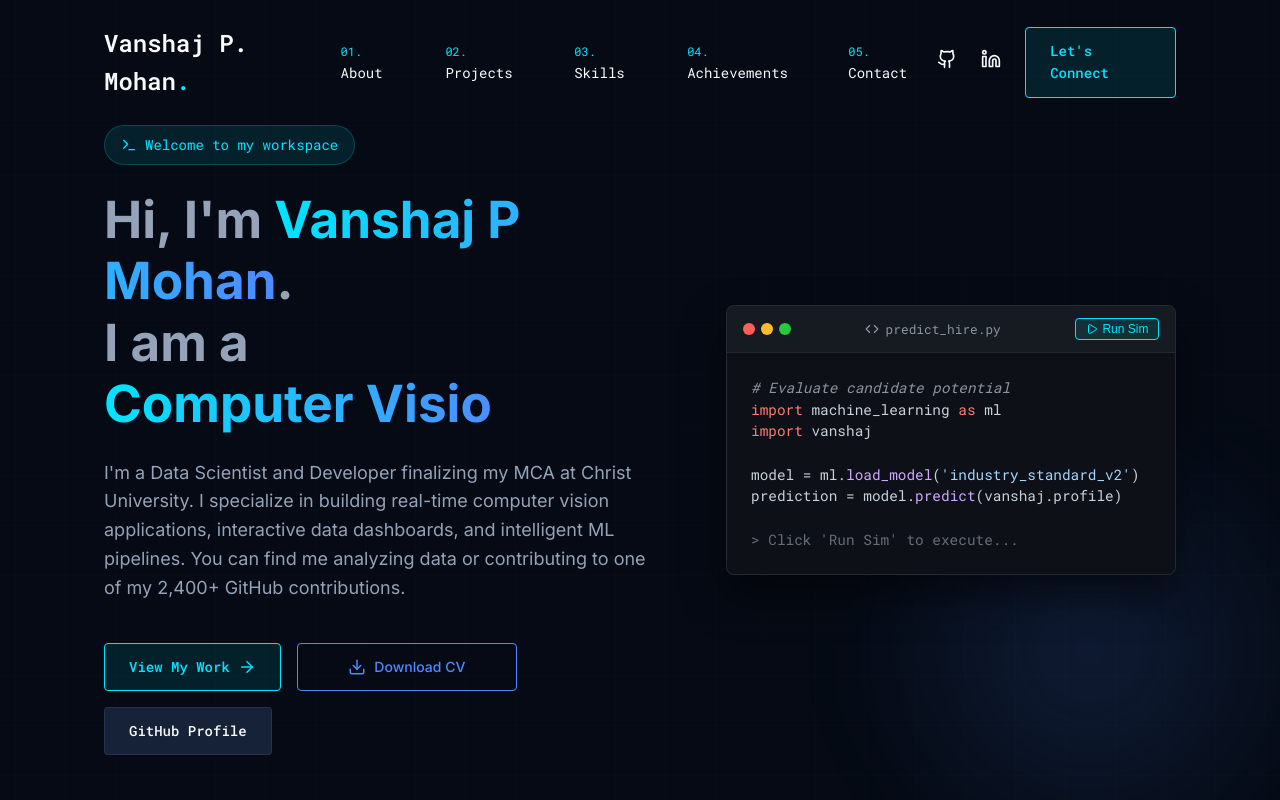
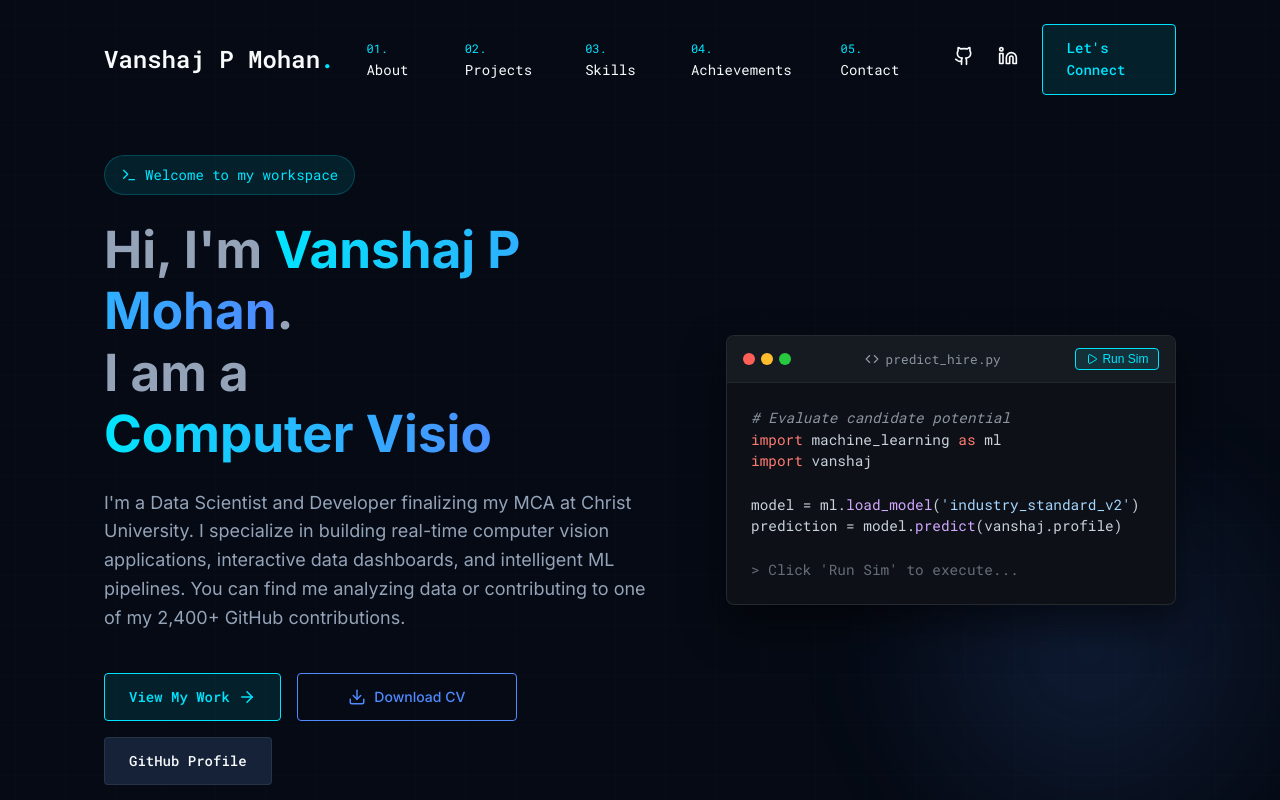
Before and after one commit to Vanshaj14Mohan/Portfolio, a React (Vite) app: page / in a window 1280 px wide. Shown: the top 800 px of the page. Built offline with nearby package versions, Linux system fonts and the light colour scheme.

Commit message:
Portfolio

```diff
--- a/src/components/Hero.css
+++ b/src/components/Hero.css
@@ -2,7 +2,7 @@
   min-height: 100vh;
   display: flex;
   align-items: center;
-  padding-top: 80px;
+  padding-top: 140px;
 }
 
 .hero-wrapper {
--- a/src/components/Navbar.css
+++ b/src/components/Navbar.css
@@ -18,6 +18,7 @@
   display: flex;
   justify-content: space-between;
   align-items: center;
+  gap: 2rem;
 }
 
 .logo a {
@@ -25,6 +26,7 @@
   font-weight: 700;
   color: var(--text-primary);
   font-family: var(--mono-font);
+  white-space: nowrap;
 }
 
 .logo .dot {
--- a/src/components/Navbar.jsx
+++ b/src/components/Navbar.jsx
@@ -18,7 +18,7 @@ const Navbar = () => {
     <nav className={`navbar ${isScrolled ? 'scrolled' : ''}`}>
       <div className="container nav-container">
         <div className="logo">
-          <a href="#">Vanshaj P. Mohan<span className="dot">.</span></a>
+          <a href="#">Vanshaj P Mohan<span className="dot">.</span></a>
         </div>
 
         <div className="nav-links desktop-only">
```
